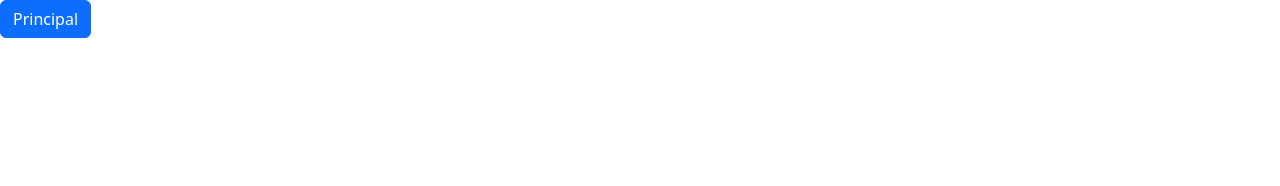
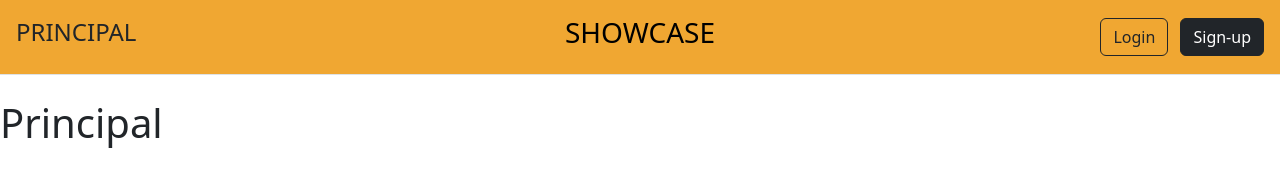
Before and after one commit to akribeiro/ShowCase, a website: page Paginas/Principal.html in a window 1280 px wide. Drawn offline with nearby package versions, Linux system fonts and the light colour scheme.

Commit message:
Update Principal.html

```diff
--- a/Paginas/Principal.html
+++ b/Paginas/Principal.html
@@ -14,8 +14,30 @@
     <script src="https://cdn.jsdelivr.net/npm/@popperjs/core@2.11.8/dist/umd/popper.min.js" integrity="sha384-I7E8VVD/ismYTF4hNIPjVp/Zjvgyol6VFvRkX/vR+Vc4jQkC+hVqc2pM8ODewa9r" crossorigin="anonymous"></script>
     <script src="https://cdn.jsdelivr.net/npm/bootstrap@5.3.1/dist/js/bootstrap.bundle.min.js" integrity="sha384-HwwvtgBNo3bZJJLYd8oVXjrBZt8cqVSpeBNS5n7C8IVInixGAoxmnlMuBnhbgrkm" crossorigin="anonymous"></script>
   </head>
+  <!-- CABEÇALHO -->
+  <header class="d-flex flex-wrap align-items-center justify-content-center justify-content-md-between py-3 px-3 mb-4 border-bottom" style="background-color: #F0A732;">
+    <!-- BOTÃO PRINCIPAL -->
+    <a href="/" class="d-flex align-items-center col-md-3 mb-2 mb-md-0 text-dark text-decoration-none">
+      <h4>PRINCIPAL</h4>
+    </a>
+
+    <!-- LOGO -->
+    <a href="/" class="nav col-12 col-md-auto mb-2 justify-content-center mb-md-0" style="text-decoration: none; color: black;">
+      <h3>SHOWCASE</h3>
+    </a>
+
+    <!-- BOTÕES DE LOGIN -->
+    <div class="col-md-3 text-end">
+      <button type="button" class="btn btn-outline-dark me-2">Login</button>
+      <button type="button" class="btn btn-dark">Sign-up</button>
+    </div>
+  </header>
+
+  <!-- CORPO -->
   <body>
-    <h1 class="btn btn-primary">Principal</h1>
+    <h1 class="">Principal</h1>
 
   </body>
+
+  <!-- FOTTER -->
 </html>
```
